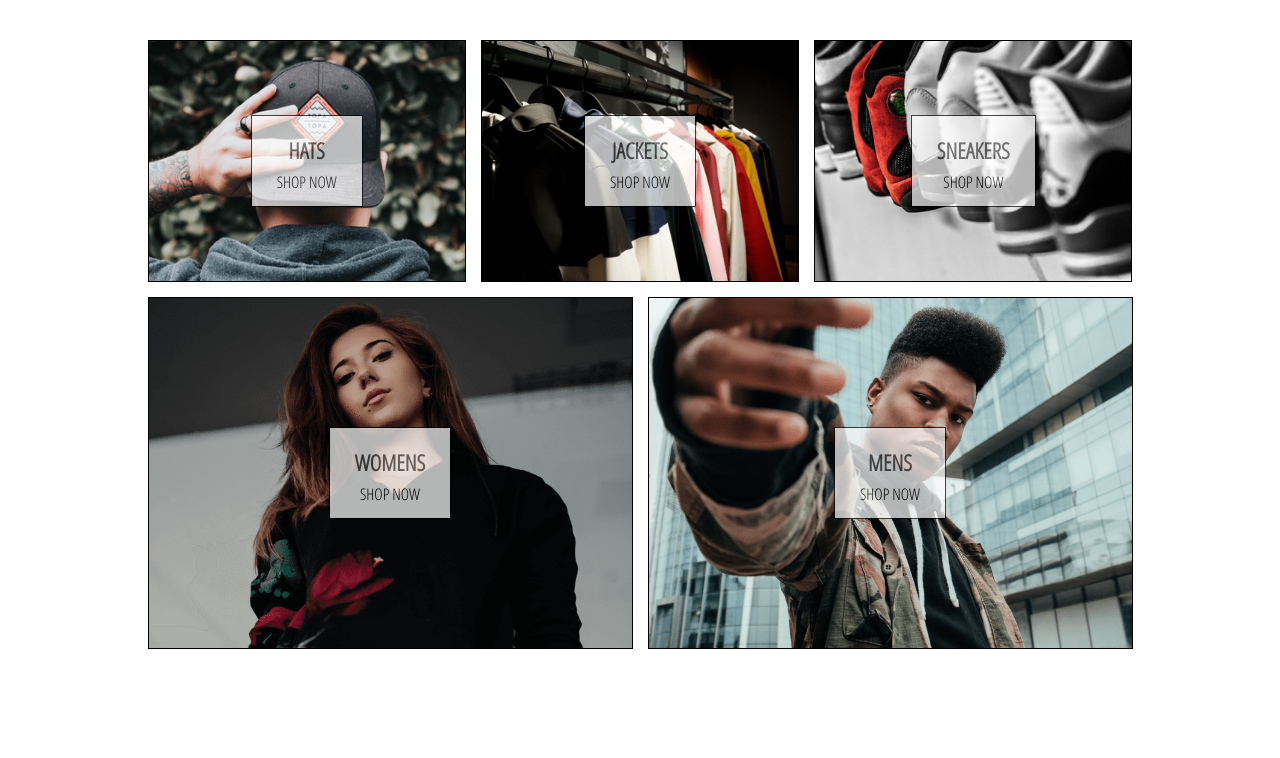
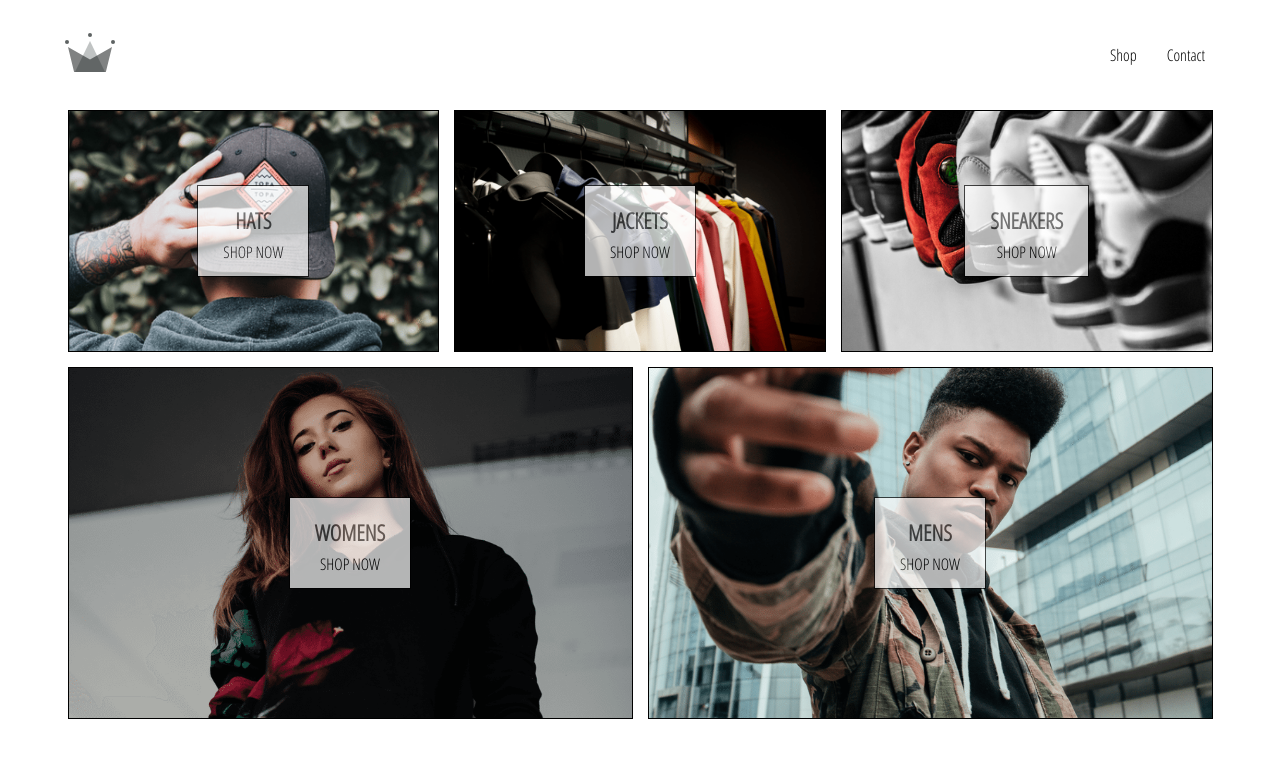
Before and after one commit to DamithaAmarakoon/crwn-clothing, a React (Create React App) app: page / in a window 1280 px wide. Shown: the top 758 px of the page. Built offline with nearby package versions, Linux system fonts and the light colour scheme.

Commit message:
added header

```diff
--- a/src/App.css
+++ b/src/App.css
@@ -2,3 +2,8 @@
   font-family: 'Open Sans Condensed', sans-serif;
   padding: 20px 60px;
 }
+
+a {
+  color: black;
+  text-decoration: none;
+}
--- a/src/App.js
+++ b/src/App.js
@@ -1,12 +1,16 @@
 import React from 'react';
 import { Switch, Route } from 'react-router-dom';
+
 import HomePage from './pages/homepage/homepage.component';
 import ShopPage from './pages/shop/shop.component';
+import Header from './components/header/header.component';
+
 import './App.css';
 
 function App() {
   return (
     <div>
+      <Header />
       <Switch>
         <Route exact path='/shop' component={ ShopPage } />
         <Route exact path='/' component={ HomePage } />
--- /dev/null
+++ b/src/components/header/header.component.jsx
@@ -0,0 +1,24 @@
+import React from 'react';
+import { Link } from 'react-router-dom';
+import { ReactComponent as Logo } from '../../assets/crown.svg';
+import './header.styles.scss';
+
+const Header = () => {
+	return (
+		<div className='header'>
+			<Link className='logo-container' to='/'>
+				<Logo />
+			</Link>
+			<div className='options'>
+				<Link to='/shop' className='option'>
+					Shop
+				</Link>
+				<Link to='/contact' className='option'>
+					Contact
+				</Link>
+			</div>
+		</div>
+	);
+};
+
+export default Header;
--- /dev/null
+++ b/src/components/header/header.styles.scss
@@ -0,0 +1,27 @@
+.header {
+  height: 70px;
+  width: 100%;
+  display: flex;
+  align-items: center;
+  justify-content: space-between;
+  // margin-bottom: 15px;
+
+  .logo-container {
+    // height: 100%;
+    // width: 70px;
+    padding: 25px 5px;
+    // margin: auto 0px;
+  }
+
+  .options {
+    width: 50%;
+    height: 100%;
+    display: flex;
+    align-items: center;
+    justify-content: flex-end;
+
+    .option {
+      padding: 10px 15px;
+    }
+  }
+}
--- a/src/pages/homepage/homepage.styles.scss
+++ b/src/pages/homepage/homepage.styles.scss
@@ -2,5 +2,5 @@
   display: flex;
   flex-direction: column;
   align-items: center;
-  padding: 20px 80px;
+  padding: 20px 0px;
 }
```
Also changed, not shown: src/assets/crown.svg (added), 1 other file (tests, documents, lock files or other folders).
